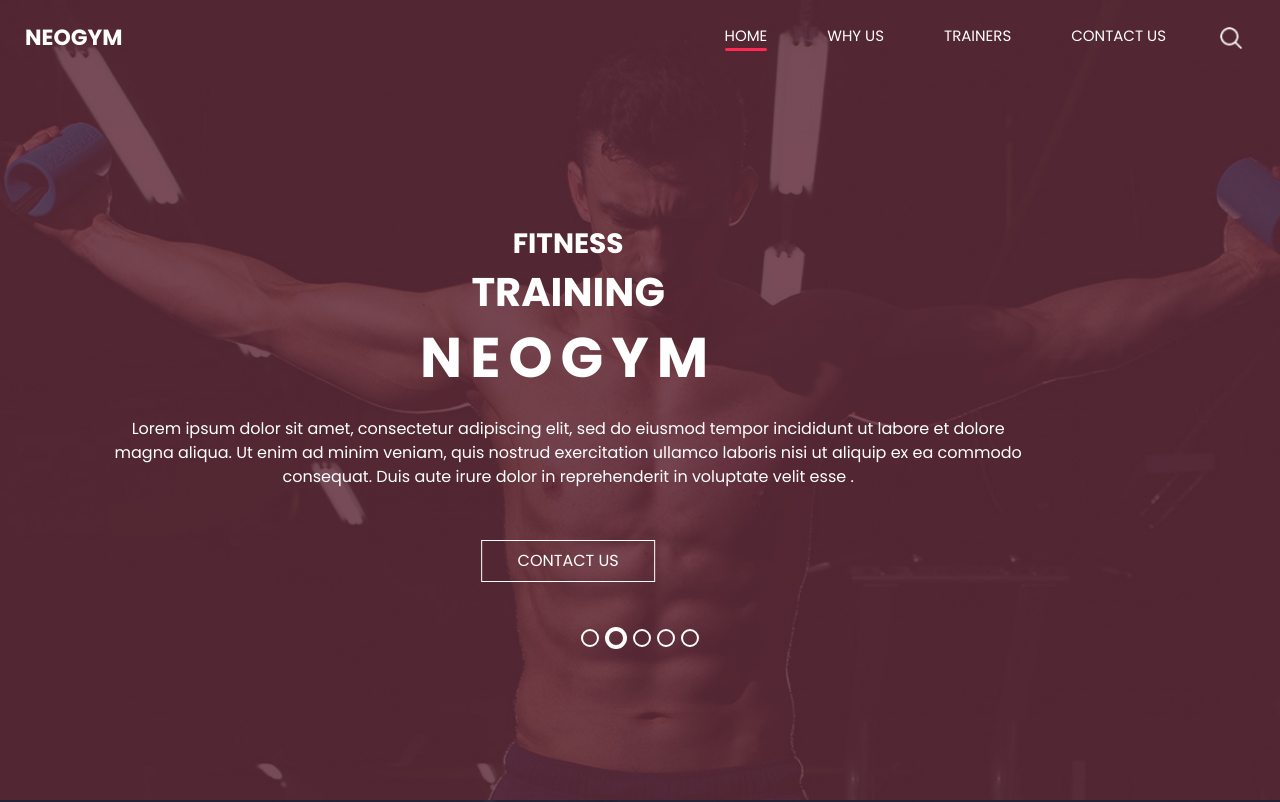
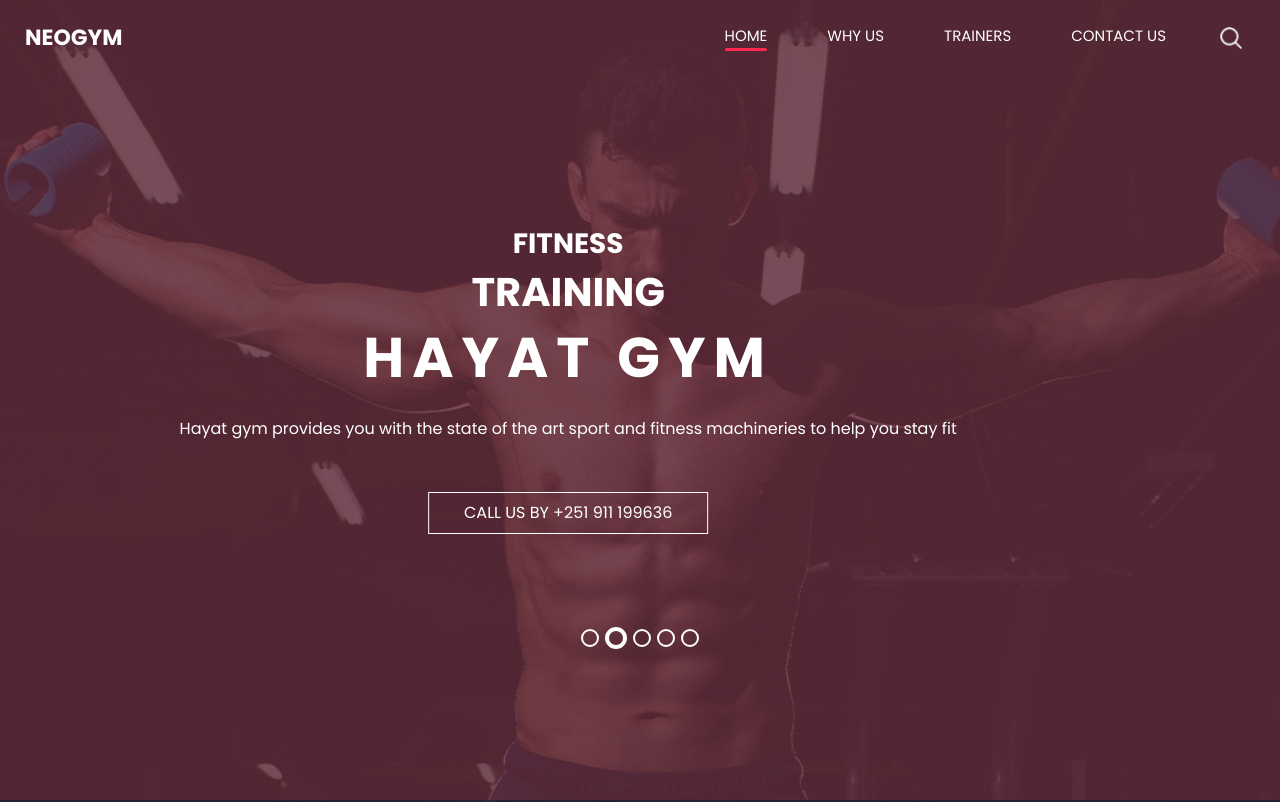
Before and after one commit to Hayat147/Gym-website, a plain HTML site: page Neogym Free Website Template - Free-CSS.com/neogym-html/index.html in a window 1280 px wide. Shown: the top 802 px of the page. Drawn offline with nearby package versions, Linux system fonts and the light colour scheme.

Commit message:
Update index.html

```diff
--- a/Neogym Free Website Template - Free-CSS.com/neogym-html/index.html
+++ b/Neogym Free Website Template - Free-CSS.com/neogym-html/index.html
@@ -87,14 +87,13 @@
                       Training
                     </h2>
                     <h1>
-                      Neogym
+                      Hayat Gym
                     </h1>
                     <p>
-                      Lorem ipsum dolor sit amet, consectetur adipiscing elit, sed do eiusmod tempor incididunt ut labore et dolore magna aliqua. Ut enim ad minim veniam, quis nostrud exercitation ullamco laboris nisi ut aliquip ex ea commodo consequat. Duis aute irure dolor in reprehenderit in voluptate velit esse .
-                    </p>
+                      Hayat gym provides you with the state of the art sport and fitness machineries to help you stay fit
                     <div class="">
                       <a href="">
-                        Contact Us
+                        Call us by +251 911 199636
                       </a>
                     </div>
                   </div>
```
